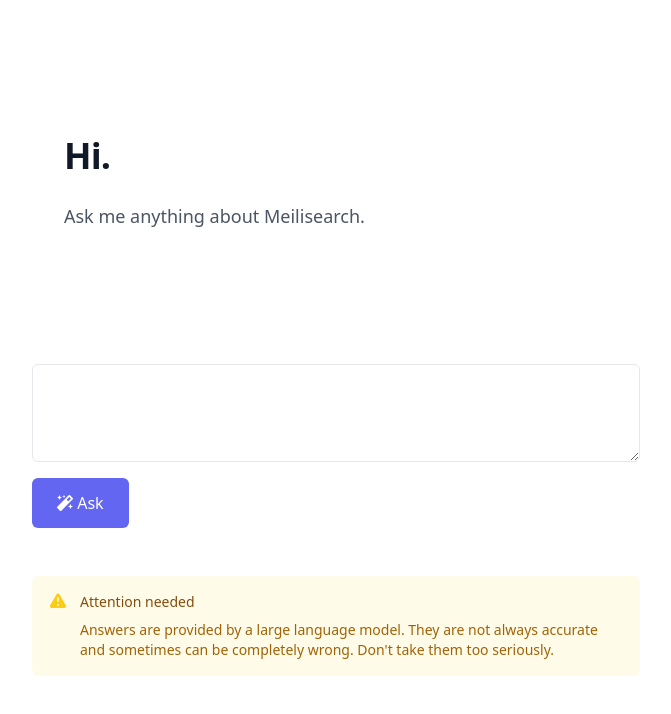
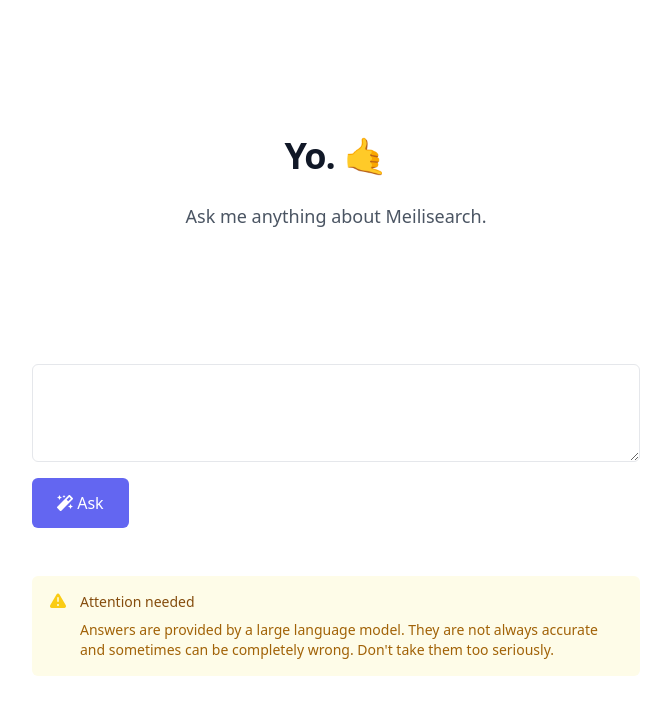
Before and after one commit to gmourier/blazy-app, a Next.js app: page / in a window 1280 px wide. Shown: the top 714 px of the page, without its empty margins (304-975 px from the left). Built offline with nearby package versions, Linux system fonts and the light colour scheme.

Commit message:
Align headline

```diff
--- a/src/pages/index.js
+++ b/src/pages/index.js
@@ -75,10 +75,10 @@
     <div className="mx-auto max-w-2xl px-4 sm:px-6 lg:px-8">
         <main className="main">
           <div className="bg-white py-24 sm:py-32">
-            <div className="mx-auto px-6 lg:px-8">
+            <div className="mx-auto px-6 lg:px-8 flex items-center justify-center text-center">
               <div className="mx-auto max-w-2xl">
                 <p className="mt-2 text-3xl font-bold tracking-tight text-gray-900 sm:text-4xl">
-                  Hi.
+                  Yo. 🤙
                 </p>
                 <p className="mt-6 text-lg leading-8 text-gray-600">
                   Ask me anything about Meilisearch.
@@ -93,13 +93,13 @@
               <div className="mt-1 mb-10 block w-full rounded-md p-5 text-gray-600 bg-gray-100 border-gray-200 text-sm sm:text-md">
                 <div class="animate-pulse flex space-x-4">
                   <div class="flex-1 space-y-6 py-1">
-                    <div class="h-2 bg-gray-200 rounded"></div>
+                    <div class="h-2 bg-gray-300 rounded"></div>
                     <div class="space-y-3">
                       <div class="grid grid-cols-3 gap-4">
-                        <div class="h-2 bg-gray-200 rounded col-span-2"></div>
-                        <div class="h-2 bg-gray-200 rounded col-span-1"></div>
+                        <div class="h-2 bg-gray-300 rounded col-span-2"></div>
+                        <div class="h-2 bg-gray-300 rounded col-span-1"></div>
                       </div>
-                      <div class="h-2 bg-gray-200 rounded"></div>
+                      <div class="h-2 bg-gray-300 rounded"></div>
                     </div>
                   </div>
                 </div>
```
